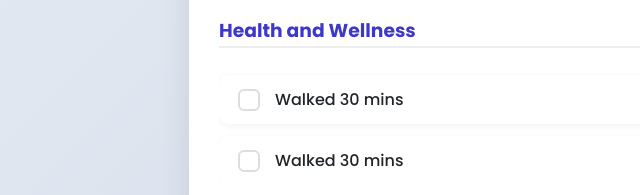
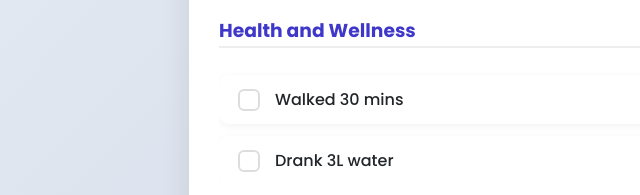
Before and after one commit to sushmitha6145/Tracker, a plain HTML site: page index.html in a window 1280 px wide. Shown: the part 1200-1395 px from the top of the page, 51-691 px from the left. Drawn offline with Linux system fonts and the light colour scheme.

Commit message:
Update index.html

```diff
--- a/index.html
+++ b/index.html
@@ -563,10 +563,6 @@
           <input type="checkbox" id="walk">
           <label for="walk">Walked 30 mins</label>
         </div>
-        <div class="task" id="task5">
-          <input type="checkbox" id="walk">
-          <label for="walk">Walked 30 mins</label>
-        </div>
         <div class="task" id="task6">
           <input type="checkbox" id="water">
           <label for="water">Drank 3L water</label>
```
